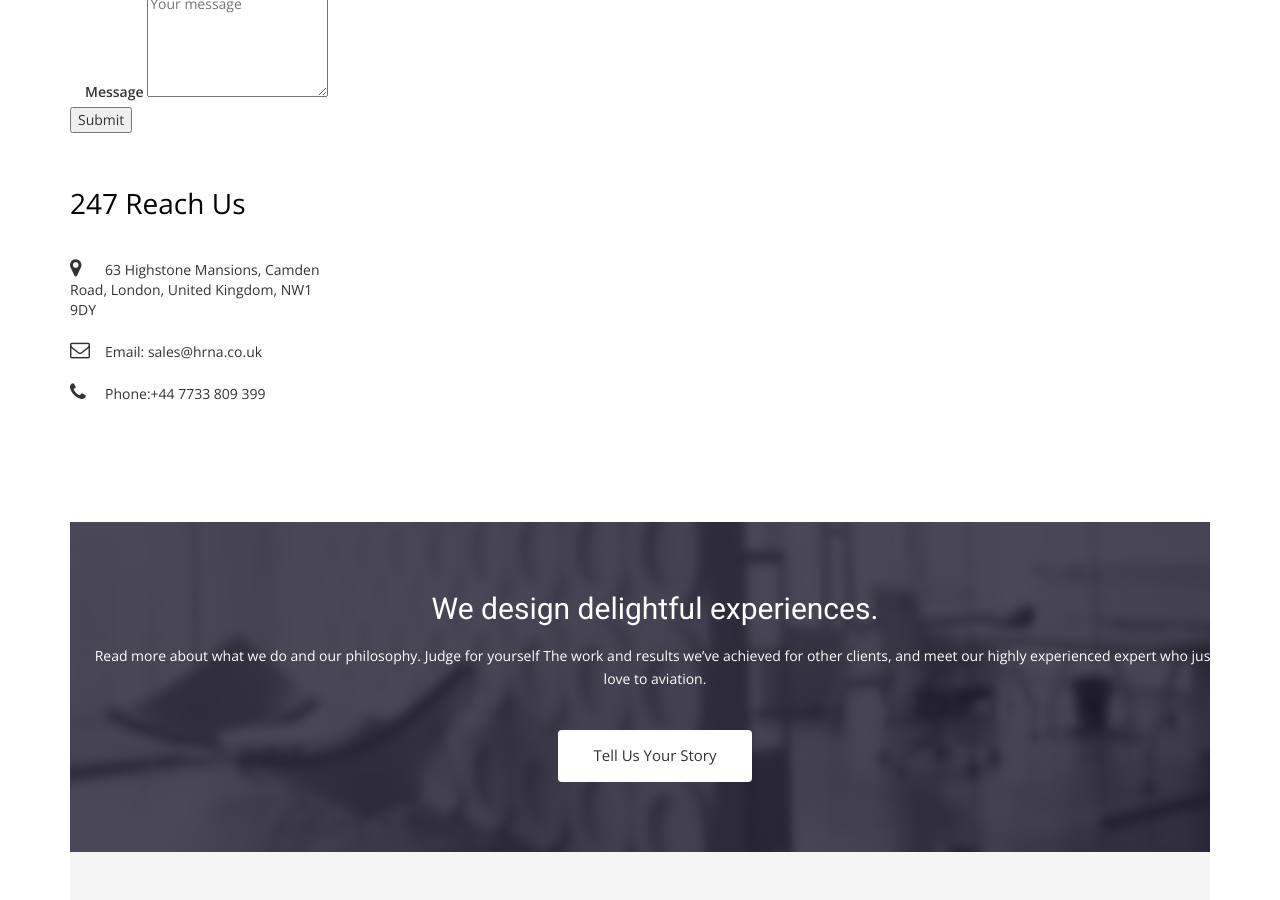
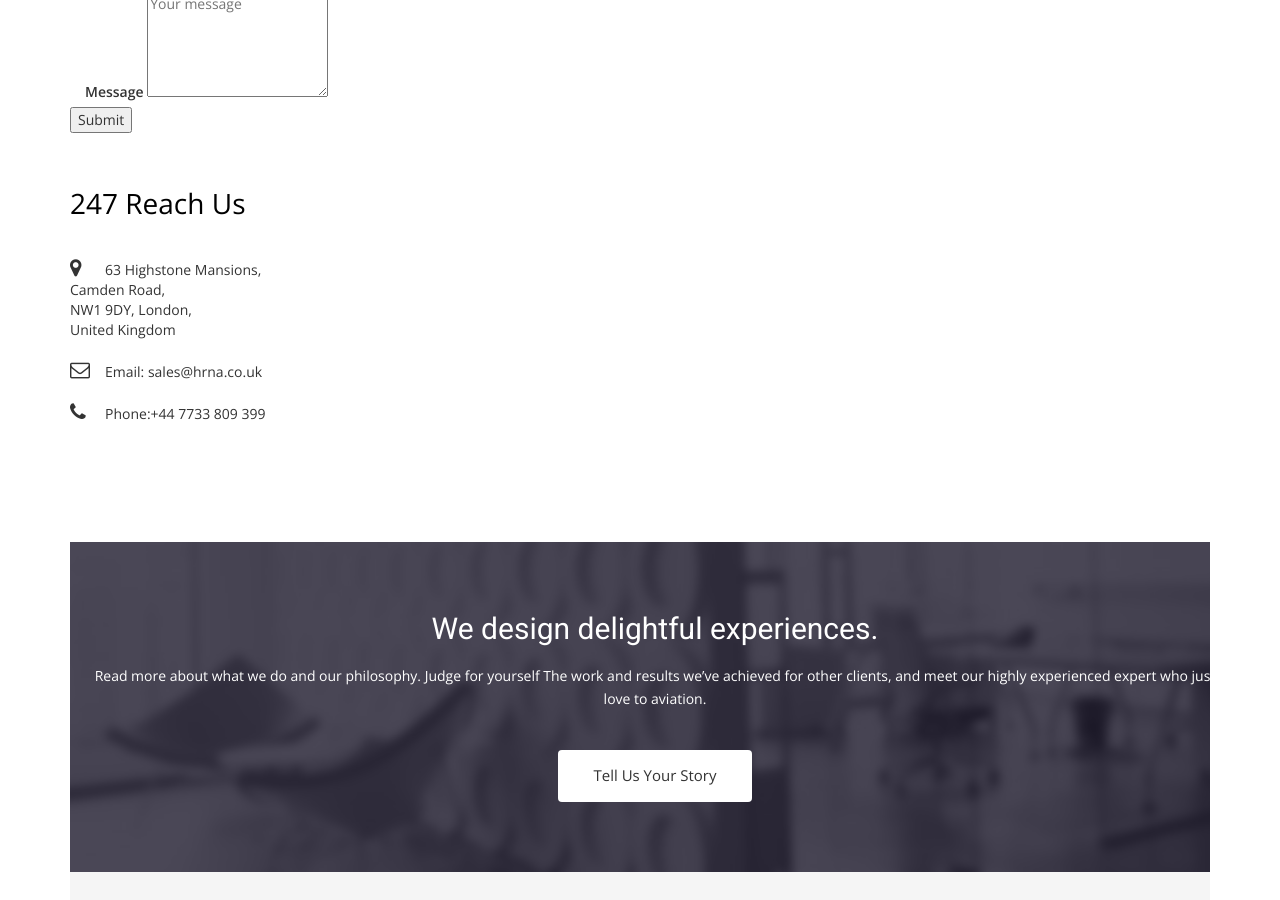
Before and after one commit to hrnaltd/hrnaltd.github.io, a Jekyll site: the page built from contact.html, in a window 1280 px wide and 900 px high, scrolled down 497 px. Built offline with Jekyll 4.4.1, drawn with Linux system fonts in a browser that asks for light colours; nearby versions of some CDN libraries; some web fonts are replaced.

Commit message:
Update contact.html

```diff
--- a/contact.html
+++ b/contact.html
@@ -53,7 +53,7 @@ permalink: /contact/
           <h2>247 Reach Us</h2>
           <ul class="address-block">
             <li>
-              <i class="fa fa-map-marker"></i>63 Highstone Mansions, Camden Road, London, United Kingdom, NW1 9DY
+              <i class="fa fa-map-marker"></i>63 Highstone Mansions, <br> Camden Road, <br> NW1 9DY, London, <br> United Kingdom
             </li>
             <li>
               <i class="fa fa-envelope-o"></i>Email: sales@hrna.co.uk
```
